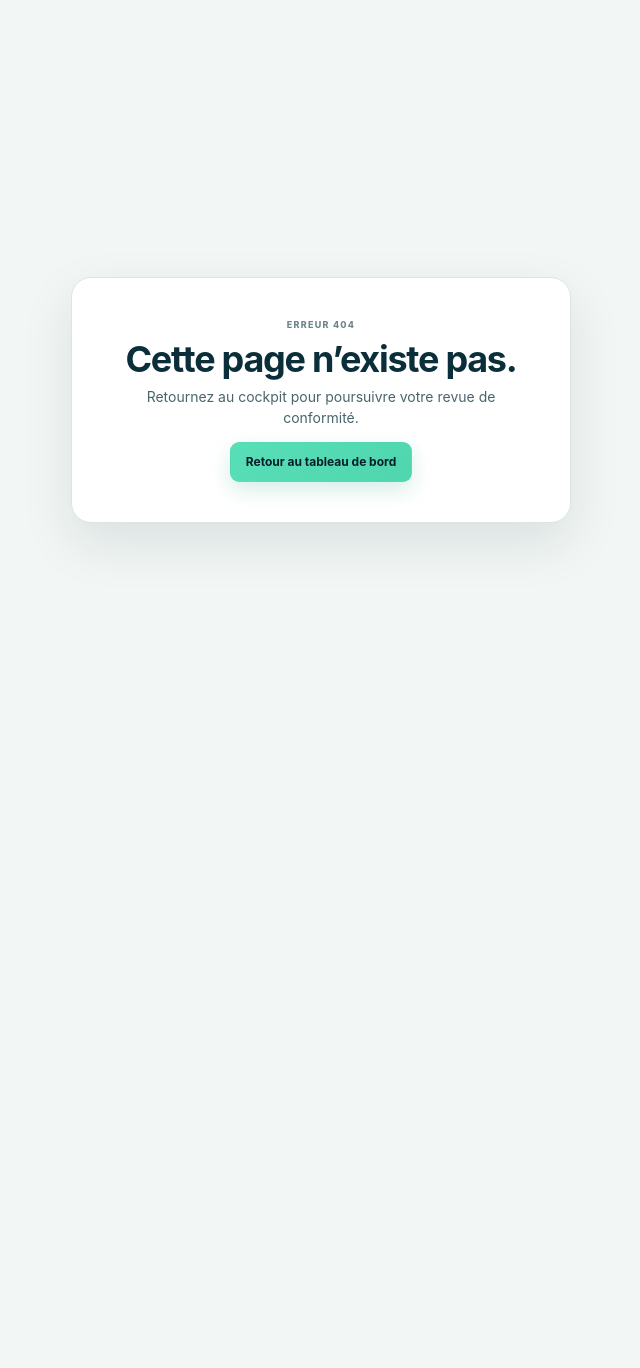
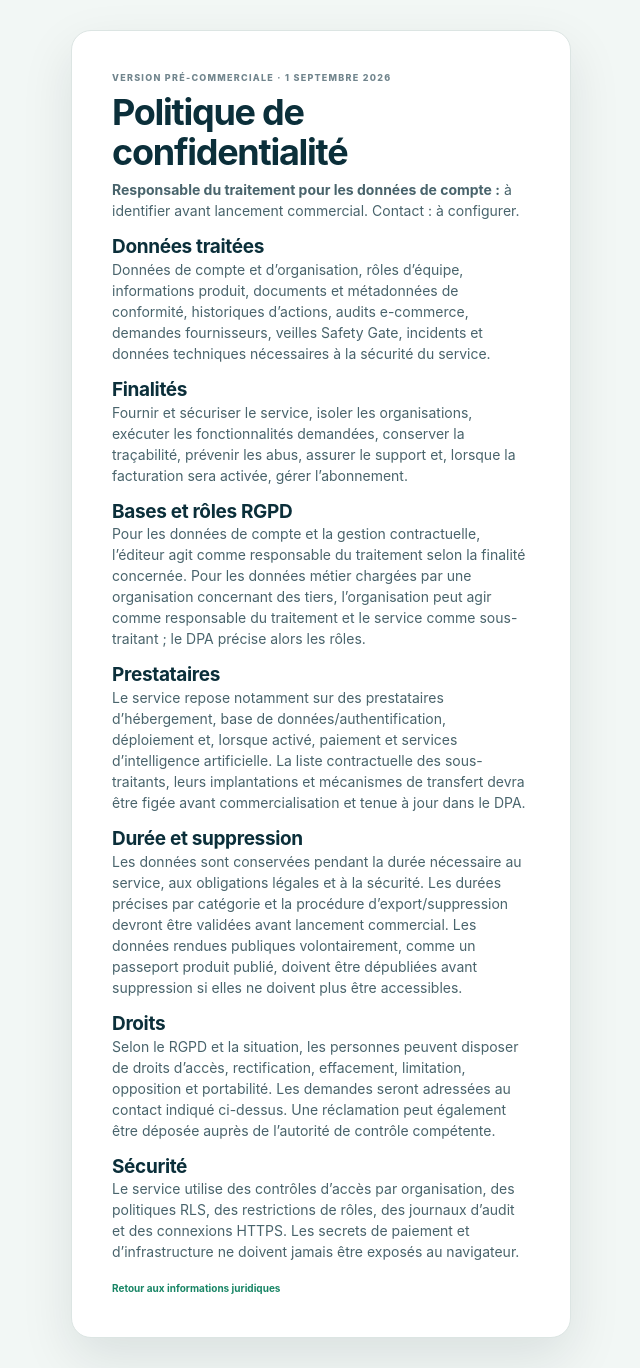
Before and after one commit to Diasnissa92/eu-product-compliance-os, a Next.js app: page /legal/privacy in a window 1280 px wide. Before the commit this address had no page. Shown: the whole page, without its empty margins (319-959 px from the left). Before the commit the page ends 800 px from the top, so only its background shows below. Built offline with nearby package versions, Linux system fonts and the light colour scheme.

Commit message:
Add privacy notice

```diff
--- /dev/null
+++ b/app/legal/privacy/page.tsx
@@ -0,0 +1,20 @@
+import Link from "next/link";
+import { getLegalConfig } from "@/lib/legal-config";
+
+export const metadata = { title: "Confidentialité · EU Product Compliance OS" };
+
+export default function PrivacyPage() {
+  const legal = getLegalConfig();
+  return <main className="centered-page"><article className="empty-card" style={{maxWidth: 900, textAlign: "left"}}>
+    <span className="eyebrow">Version pré-commerciale · 1 septembre 2026</span><h1>Politique de confidentialité</h1>
+    <p><strong>Responsable du traitement pour les données de compte :</strong> {legal.entityName || "à identifier avant lancement commercial"}. Contact : {legal.email || "à configurer"}.</p>
+    <h2>Données traitées</h2><p>Données de compte et d’organisation, rôles d’équipe, informations produit, documents et métadonnées de conformité, historiques d’actions, audits e-commerce, demandes fournisseurs, veilles Safety Gate, incidents et données techniques nécessaires à la sécurité du service.</p>
+    <h2>Finalités</h2><p>Fournir et sécuriser le service, isoler les organisations, exécuter les fonctionnalités demandées, conserver la traçabilité, prévenir les abus, assurer le support et, lorsque la facturation sera activée, gérer l’abonnement.</p>
+    <h2>Bases et rôles RGPD</h2><p>Pour les données de compte et la gestion contractuelle, l’éditeur agit comme responsable du traitement selon la finalité concernée. Pour les données métier chargées par une organisation concernant des tiers, l’organisation peut agir comme responsable du traitement et le service comme sous-traitant ; le DPA précise alors les rôles.</p>
+    <h2>Prestataires</h2><p>Le service repose notamment sur des prestataires d’hébergement, base de données/authentification, déploiement et, lorsque activé, paiement et services d’intelligence artificielle. La liste contractuelle des sous-traitants, leurs implantations et mécanismes de transfert devra être figée avant commercialisation et tenue à jour dans le DPA.</p>
+    <h2>Durée et suppression</h2><p>Les données sont conservées pendant la durée nécessaire au service, aux obligations légales et à la sécurité. Les durées précises par catégorie et la procédure d’export/suppression devront être validées avant lancement commercial. Les données rendues publiques volontairement, comme un passeport produit publié, doivent être dépubliées avant suppression si elles ne doivent plus être accessibles.</p>
+    <h2>Droits</h2><p>Selon le RGPD et la situation, les personnes peuvent disposer de droits d’accès, rectification, effacement, limitation, opposition et portabilité. Les demandes seront adressées au contact indiqué ci-dessus. Une réclamation peut également être déposée auprès de l’autorité de contrôle compétente.</p>
+    <h2>Sécurité</h2><p>Le service utilise des contrôles d’accès par organisation, des politiques RLS, des restrictions de rôles, des journaux d’audit et des connexions HTTPS. Les secrets de paiement et d’infrastructure ne doivent jamais être exposés au navigateur.</p>
+    <Link className="inline-link" href="/legal">Retour aux informations juridiques</Link>
+  </article></main>;
+}
```
